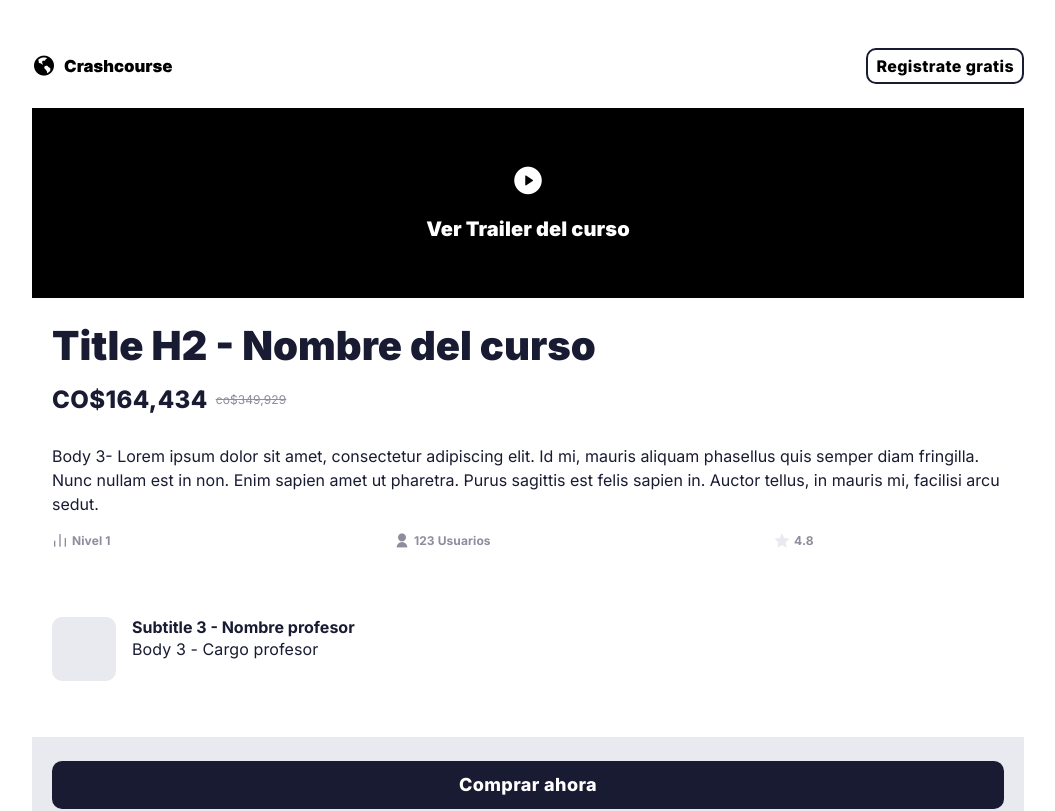
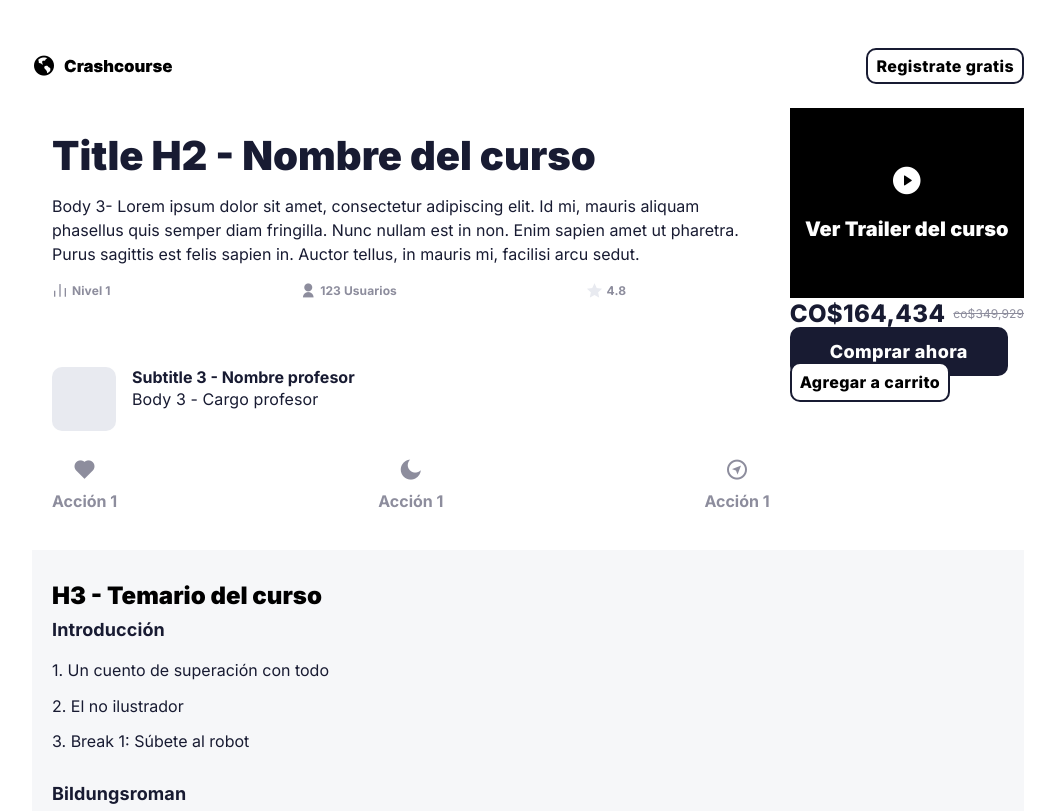
Before and after one commit to kedeinroga/crashcourse-front, a React (Create React App) app: page / in a window 1280 px wide. Shown: the top 811 px of the page, without its empty margins (112-1167 px from the left). Built offline with nearby package versions, Linux system fonts and the light colour scheme.

Commit message:
rearranging components for the desktop version of the cost information and course information

```diff
--- a/src/components/cursodetail/BannerVideo.css
+++ b/src/components/cursodetail/BannerVideo.css
@@ -24,3 +24,6 @@
   color: #fff;
   margin-bottom: 16px;
 }
+
+@media only screen and (min-width: 480px) {
+}
--- a/src/components/cursodetail/CursoInfo.css
+++ b/src/components/cursodetail/CursoInfo.css
@@ -22,3 +22,9 @@
   flex-direction: column;
   gap: 24px;
 }
+
+@media only screen and (min-width: 480px) {
+  .mobile {
+    display: none;
+  }
+}
--- a/src/components/cursodetail/CursoInfo.tsx
+++ b/src/components/cursodetail/CursoInfo.tsx
@@ -10,7 +10,9 @@ function CursoInfo() {
   return (
     <div className="info-curso__content">
       <h2>Title H2 - Nombre del curso</h2>
-      <CursoPrice />
+      <div className="mobile">
+        <CursoPrice />
+      </div>
       <p>
         Body 3- Lorem ipsum dolor sit amet, consectetur adipiscing elit. Id mi,
         mauris aliquam phasellus quis semper diam fringilla. Nunc nullam est in
@@ -21,7 +23,7 @@ function CursoInfo() {
         <IconCursoDetail />
       </div>
       <CardInfoProf />
-      <div className="info-curso__content--buttons">
+      <div className="info-curso__content--buttons mobile">
         <Button />
         <AddCart />
       </div>
--- a/src/pages/CursoDetail.css
+++ b/src/pages/CursoDetail.css
@@ -0,0 +1,19 @@
+.desktop {
+  display: none;
+}
+
+@media only screen and (min-width: 480px) {
+  .course-info__content {
+    display: flex;
+    flex-direction: row-reverse;
+  }
+
+  .course-info__content--div {
+    display: flex;
+    flex-direction: column;
+  }
+
+  .desktop {
+    display: inline;
+  }
+}
--- a/src/pages/CursoDetail.tsx
+++ b/src/pages/CursoDetail.tsx
@@ -10,14 +10,28 @@ import CourseAbout from "../components/cursodetail/CourseAbout";
 import CourseProjects from "../components/cursodetail/CourseProjects";
 import Ratings from "../components/cursodetail/Ratings";
 import FrequentQuestions from "../components/cursodetail/FrequentQuestions";
+import CursoPrice from "../components/UI/CursoPrice";
+import Button from "../components/UI/Buttons/Button";
+import AddCart from "../components/UI/Buttons/AddCart";
 
 function CursoDetail() {
   return (
     <Fragment>
       <Header />
-      <BannerVideo />
-      <CursoInfo />
-      <IconsAction />
+      <div className="course-info__content">
+        <div>
+          <BannerVideo />
+          <div className="desktop">
+            <CursoPrice />
+            <Button />
+            <AddCart />
+          </div>
+        </div>
+        <div className="course-info__content--div">
+          <CursoInfo />
+          <IconsAction />
+        </div>
+      </div>
       <CourseSyllabus />
       <CourseAbout />
       <CourseProjects />
```
